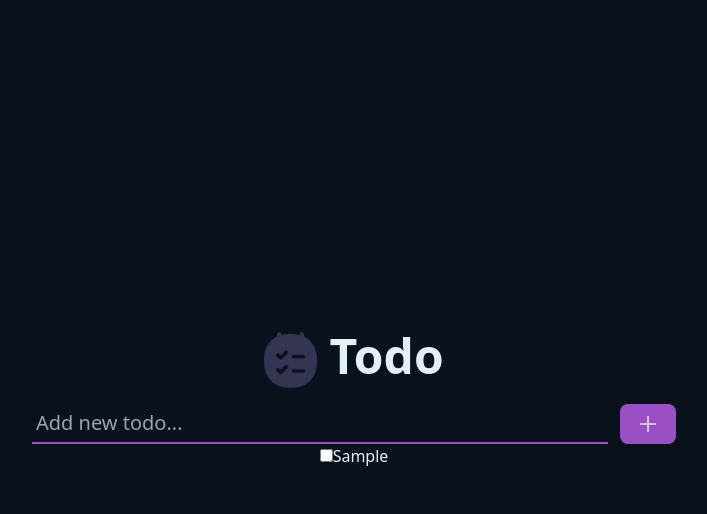
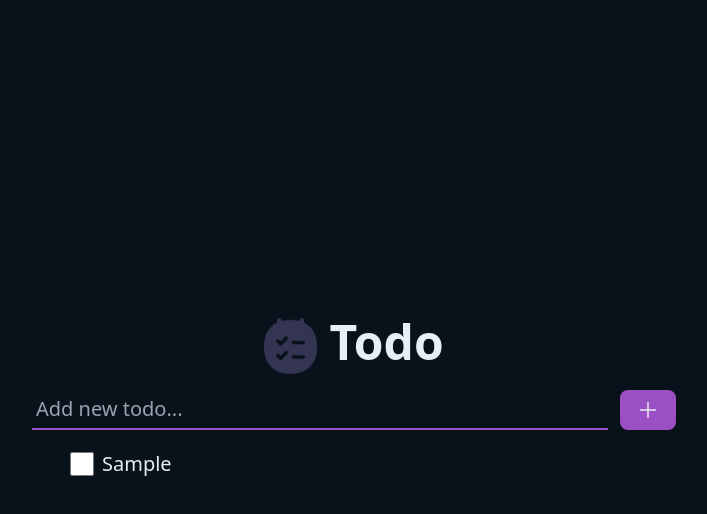
Before and after one commit to T1CkShot/next-todo, a Next.js app: page / in a window 1280 px wide. Both pictures are taken after typing "Sample" into the empty fields and a click on the button 934 px from the left and 436 px from the top of the page. Shown: the top 514 px of the page, without its empty margins (286-993 px from the left). Built offline with nearby package versions, Linux system fonts and the light colour scheme.

Commit message:
style TodoList

```diff
--- a/app/components/TodoList.tsx
+++ b/app/components/TodoList.tsx
@@ -7,11 +7,14 @@ interface Props {
 export default function TodoList({ todos }: Props) {
   return (
     <>
-      <ul>
+      <ul className="w-full flex flex-col items-start mt-4 max-w-xl">
         {todos.map((todo) => {
           return (
-            <li key={todo.id}>
-              <input type="checkbox" />
+            <li key={todo.id} className="p-1 font-body text-xl gap-2 flex">
+              <input
+                type="checkbox"
+                className="w-6 text-primary align-middle accent-primary"
+              />
               {todo.name}
             </li>
           );
```
